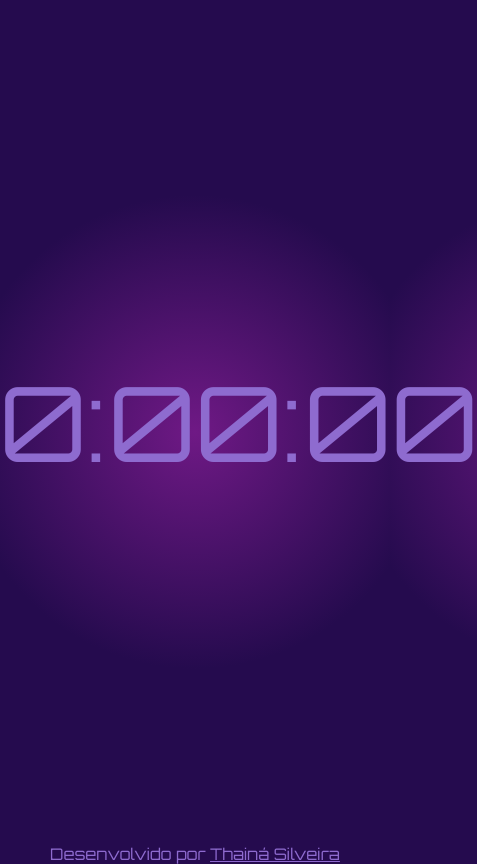
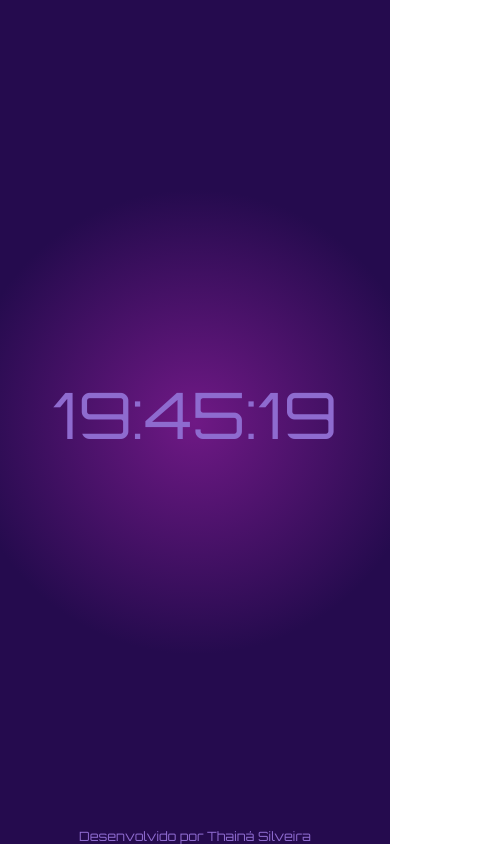
Before and after one commit to thaiisilveira/digital-clock, a plain HTML site: page index.html in a window 390 px wide. Shown: the whole page, 477 px wide, since content can reach past the window. Drawn offline with Linux system fonts and the light colour scheme.

Commit message:
Adicionando funcionalidade e responsividade

```diff
--- a/index.html
+++ b/index.html
@@ -4,7 +4,6 @@
     <meta charset="UTF-8">
     <meta name="viewport" content="width=device-width, initial-scale=1.0">
     <title>Clock</title>
-    <script src="script.js"></script>
     <link rel="stylesheet" href="style.css">
     <link rel="preconnect" href="https://fonts.googleapis.com">
     <link rel="preconnect" href="https://fonts.gstatic.com" crossorigin>
@@ -15,5 +14,6 @@
         <div id="clock">00:00:00</div>
     </div>
     <footer>Desenvolvido por <a href="https://github.com/thaiisilveira" target="_blank">Thainá Silveira</a></footer>
+    <script src="script.js"></script>
 </body>
 </html>
--- a/script.js
+++ b/script.js
@@ -0,0 +1,11 @@
+function updateClock(){
+    const now = new Date();
+    const hours = now.getHours().toString().padStart(2, 0);
+    const minutes = now.getMinutes().toString().padStart(2,0);
+    const seconds = now.getSeconds().toString().padStart(2,0);
+    const timeString = `${hours}:${minutes}:${seconds}`;
+    document.getElementById("clock").textContent = timeString;
+}
+
+updateClock();
+setInterval(updateClock, 1000);
--- a/style.css
+++ b/style.css
@@ -2,6 +2,12 @@ body{
     margin: 0;
     background: rgb(111,25,133);
     background: radial-gradient(circle, rgba(111,25,133,1) 0%, rgba(37,11,78,1) 50%);
+    display: flex;
+    flex-direction: column;
+    align-items: center;
+    justify-content: center;
+    height: 100vh;
+    overflow: hidden;
 }
 #clock-container{
     display: flex;
@@ -22,8 +28,19 @@ footer, a{
     text-align: center;
     color: rgb(142, 107, 207);
     font-family: "Orbitron", sans-serif;
+    text-decoration: none;
 }
 
 a:hover {
     color: rgb(86, 64, 126);
+    text-decoration: underline;
 }
+
+@media (max-width: 768px) {
+    #clock {
+        font-size: 4rem;
+    }
+    footer {
+        font-size: 0.8rem;
+    }
+}
```
Also changed, not shown: clock.jpg (added), 1 other file.
